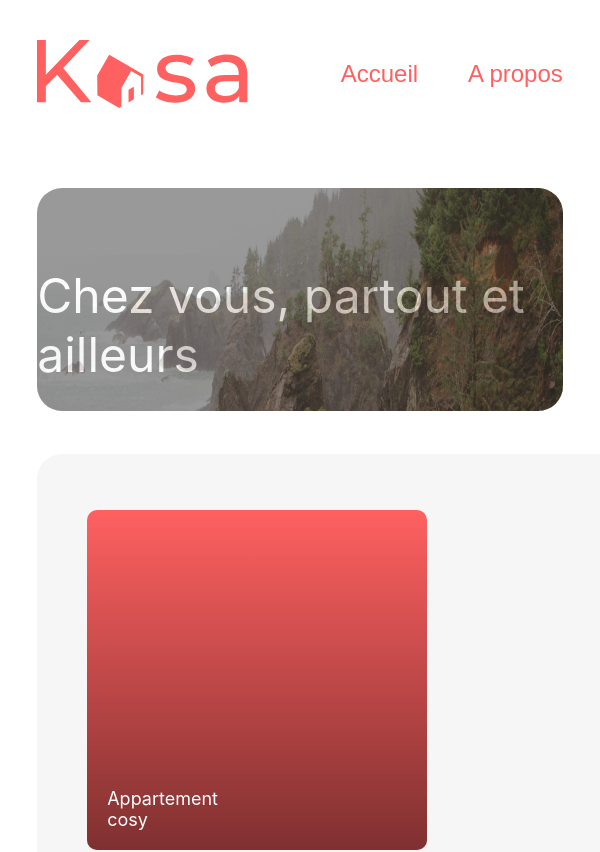
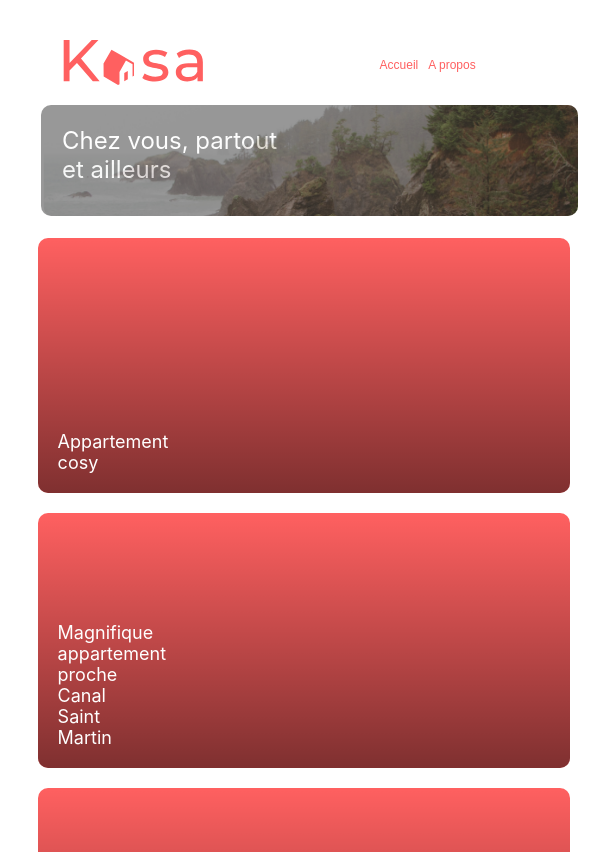
Before and after one commit to Romain-6793/Romain-6793_11_03102022, a React (Create React App) app: page / in a window 600 px wide. Shown: the top 852 px of the page. Built offline with nearby package versions, Linux system fonts and the light colour scheme.

Commit message:
Homepage responsive first draft

```diff
--- a/src/components/aboutpage/AboutBanner.js
+++ b/src/components/aboutpage/AboutBanner.js
@@ -3,7 +3,7 @@ import aboutBanner from '../../assets/about-banner.png'
 import '../../styles/aboutpage/AboutBanner.css'
 
 
-function HomeBanner() {
+function AboutBanner() {
     return (
         <div className="aboutBanner-bg">
             <img src={aboutBanner} alt="panorama montagneux" className="aboutBanner-image">
@@ -13,4 +13,4 @@ function HomeBanner() {
     )
 }
 
-export default HomeBanner
+export default AboutBanner
--- a/src/styles/Footer.css
+++ b/src/styles/Footer.css
@@ -1,5 +1,4 @@
 .footer {
-    /* width: 127.5%; */
     width: 100%;
     height: 209px;
     background: #000000;
@@ -15,3 +14,22 @@
     font-size: 24px;
     margin-top: 40px;
 }
+
+@media all and (max-width:767px) {
+    .footer {
+        width: 95%;
+    }
+
+    .footer-subtitle {
+        font-size: 12px;
+    }
+}
+
+@media all and (min-width:650px) and (max-width:767px) {
+
+
+    .footer-logo {
+        width: 122px;
+        height: 39.44px;
+    }
+}
--- a/src/styles/Header.css
+++ b/src/styles/Header.css
@@ -1,4 +1,6 @@
 .header-flex {
+
+    margin-top: 20px;
     margin-left: 5%;
     margin-right: 5%;
     display: flex;
@@ -7,6 +9,11 @@
     align-items: center;
     margin-top: 40px;
 
+}
+
+.kasa-logo {
+    width: 210.32px;
+    height: 68px;
 }
 
 .home-link {
@@ -24,3 +31,42 @@
    text-decoration: underline;
 
 }
+
+/* Mobile queries */
+
+
+@media all and (min-width: 425px) and (max-width: 667px) {
+    .header-flex {
+      width: 100%;
+    }
+}
+
+@media all and (max-width: 767px) {
+
+    .header-flex {
+        width: 70%;
+        padding-left: 4%;
+    }
+
+    .kasa-logo {
+        width: 145px;
+        height: 45px;
+        margin-right: 4%;
+    }
+
+    .home-link, .about-link {
+        font-size: 12px;
+    }
+
+    .home-link {
+        width: 59px;
+        height: 17px;
+        margin-right: 10px;
+    }
+
+    .about-link {
+        width: 71px;
+        height: 17px;
+    }
+
+}
--- a/src/styles/MainWrapper.css
+++ b/src/styles/MainWrapper.css
@@ -2,3 +2,22 @@
     margin-left: 5%;
     margin-right: 5%;
 }
+
+/* @media all and (min-width: 425px) and (max-width: 767px)
+{
+    .main-wrapper {
+    width: 100%;
+    }
+} */
+
+@media all and (max-width: 424px) {
+    .main-wrapper {
+      width: 70%;
+    }
+  }
+
+  @media all and (min-width: 425px) and (max-width: 667px) {
+    .main-wrapper {
+      width: 100%;
+    }
+  }
--- a/src/styles/homepage/Gallery.css
+++ b/src/styles/homepage/Gallery.css
@@ -12,3 +12,44 @@
     padding-left: 50px;
     padding-right: 50px;
 }
+
+@media all and (max-width: 767px) {
+
+.gallery-container {
+
+    width: 335px;
+    margin-top: 22px;
+    padding: 0;
+    background: #FFFFFF;
+
+}
+}
+
+@media all and (min-width: 425px) and (max-width: 767px) {
+    .gallery-container {
+        width: 90%;
+        border-radius: 10px;
+    }
+
+}
+
+@media all and (min-width: 650px) and (max-width: 767px) {
+    .gallery-container {
+        padding-left: 7.5%;
+    }
+
+}
+
+@media all and (min-width: 768px) and (max-width: 880px) {
+    .gallery-container {
+        width: 85%;
+    }
+
+}
+
+@media all and (min-width: 880px) and (max-width: 1440px) {
+    .gallery-container {
+        width: 90%;
+    }
+
+}
--- a/src/styles/homepage/HomeBanner.css
+++ b/src/styles/homepage/HomeBanner.css
@@ -32,6 +32,53 @@
     height: 68px;
     font-size: 48px;
     color: #FFFFFF;
-    opacity: 1;
+
 
 }
+
+@media all and (max-width: 767px) {
+
+
+    .homeBanner-bg{
+        margin-top: 19.71px;
+    }
+
+    .homeBanner-image, .homeBanner-layer, .homeBanner-bg {
+        width: 335px;
+        height: 111px;
+        border-radius: 10px;
+    }
+
+    .homeBanner-layer{
+        justify-content: flex-start;
+    }
+
+    .homeBanner-text {
+        width: 217px;
+        font-size: 24px;
+        position: absolute;
+        left: 4%;
+    }
+
+}
+
+@media all and (min-width: 425px) and (max-width: 767px) {
+    .homeBanner-image, .homeBanner-bg {
+        width: 95%;
+        padding-left: 0.5%;
+    }
+
+    .homeBanner-layer {
+        width: 95%;
+        padding-left: 0;
+    }
+}
+
+@media all and (min-width: 650px) and (max-width: 767px) {
+    .homeBanner-image, .homeBanner-bg {
+        width: 95%;
+        padding-left: 2%;
+    }
+
+
+}
--- a/src/styles/homepage/Location.css
+++ b/src/styles/homepage/Location.css
@@ -8,6 +8,7 @@
     position: relative;
     background: #FF6060;
     margin-bottom: 50px;
+    z-index: 1;
 }
 
 .location-layer {
@@ -15,6 +16,7 @@
     background : linear-gradient(180deg, rgba(255, 255, 255, 0) 0%, rgba(0, 0, 0, 0.5) 100%);
     top: 0;
     left: 0;
+    z-index: 2;
 }
 
 .location-minititle {
@@ -25,3 +27,57 @@
     font-size: 18px;
     color: #FFFFFF
 }
+
+@media all and (max-width: 767px) {
+
+
+    .location, .location-layer {
+        height: 255px;
+        border-radius: 10px;
+    }
+
+    .location {
+        margin-bottom: 20px;
+        width: 400px;
+    }
+
+    .location-layer {
+        width: 335px;
+    }
+
+
+
+}
+
+@media all and (min-width: 425px) and (max-width: 649px) {
+    .location {
+        width: 100%;
+    }
+
+    .location-layer {
+        width: 100%;
+    }
+
+}
+
+@media all and (min-width: 650px) and (max-width: 880px) {
+    .location {
+        width: 90%;
+    }
+
+    .location-layer {
+        width: 100%;
+    }
+
+}
+
+/* @media all and (min-width: 650px) and (max-width: 767px) {
+    .location {
+        width: 90%;
+    }
+
+    .location-layer {
+        width: 100%;
+    }
+
+} */
--- a/src/styles/index.css
+++ b/src/styles/index.css
@@ -2,6 +2,7 @@ body {
   box-sizing: border-box;
   /* margin-left: 5%;
   margin-right: 5%; */
+  margin-right: 0;
   font-family: -apple-system, BlinkMacSystemFont, 'Segoe UI', 'Roboto', 'Oxygen',
     'Ubuntu', 'Cantarell', 'Fira Sans', 'Droid Sans', 'Helvetica Neue',
     sans-serif;
```
